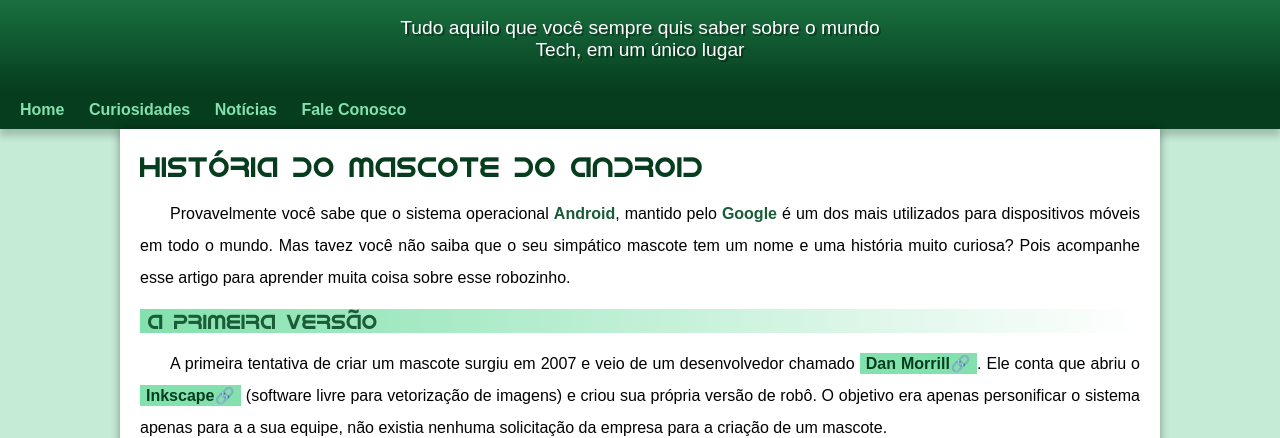
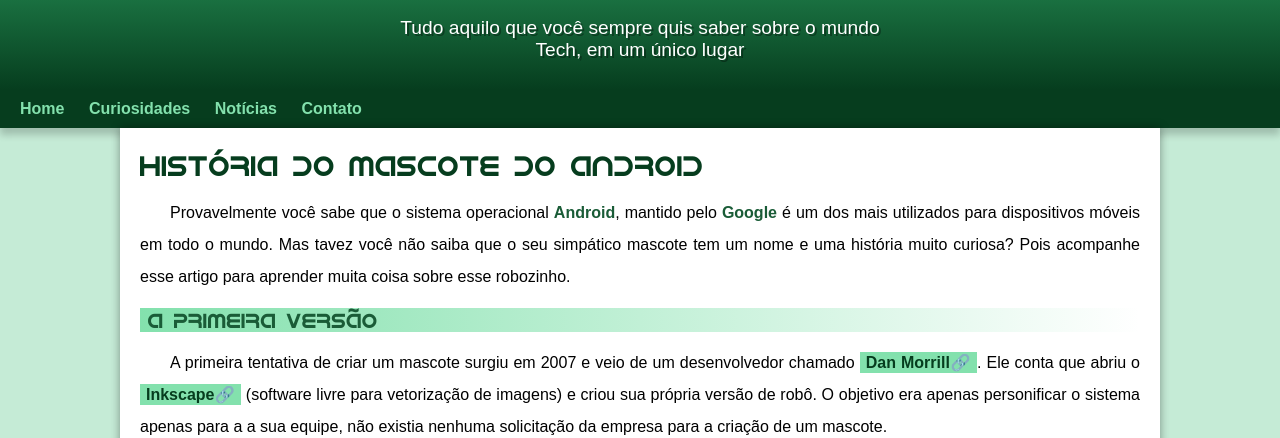
Before and after one commit to flpbarreto/html-css, a plain HTML site: page Desafios/d010correcao/android.html in a window 1280 px wide. Shown: the part 100-538 px from the top of the page. Drawn offline with Linux system fonts and the light colour scheme.

Commit message:
update-style

```diff
--- a/Desafios/d010correcao/android.html
+++ b/Desafios/d010correcao/android.html
@@ -19,7 +19,7 @@
         <a href="#">Home</a>
         <a href="#">Curiosidades</a>
         <a href="#">Notícias</a>
-        <a href="#">Fale Conosco</a>
+        <a href="#">Contato</a>
     </nav>
     <main>
         <article>
--- a/Desafios/d010correcao/style.css
+++ b/Desafios/d010correcao/style.css
@@ -40,7 +40,6 @@ header{
     min-height: 150px;
     text-align: center;
     padding-top: 40px;
-    padding-bottom: 1px;
 }
 
 header > h1{
@@ -60,7 +59,7 @@ header > p{
     padding-right: 10px;
     padding-left: 10px;
     margin: auto;
-    margin-bottom: 20px;
+    padding-bottom: 20px;
     text-shadow: 2px 2px 0px rgba(0, 0, 0, 0.349);
 }
 
```
